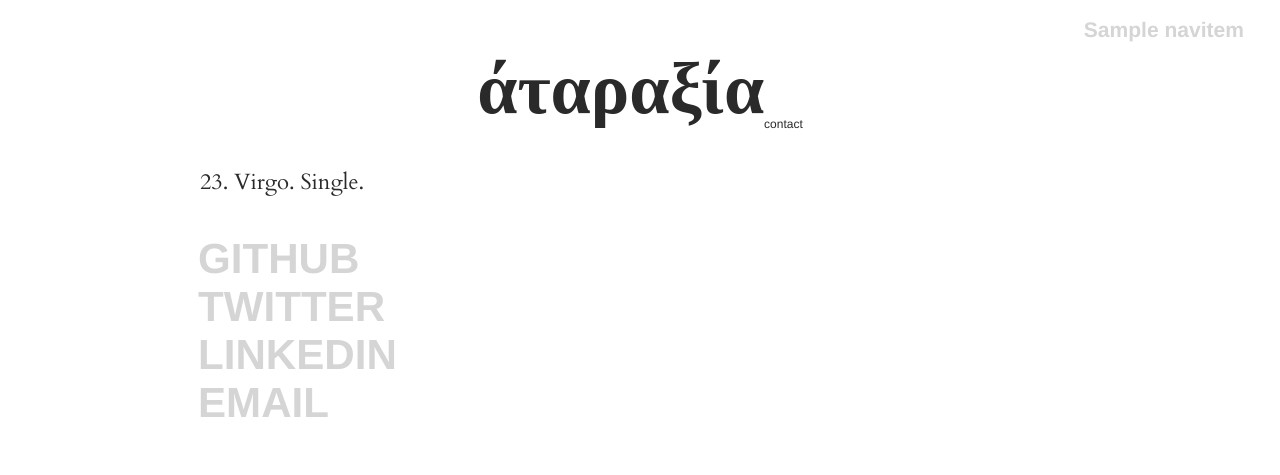
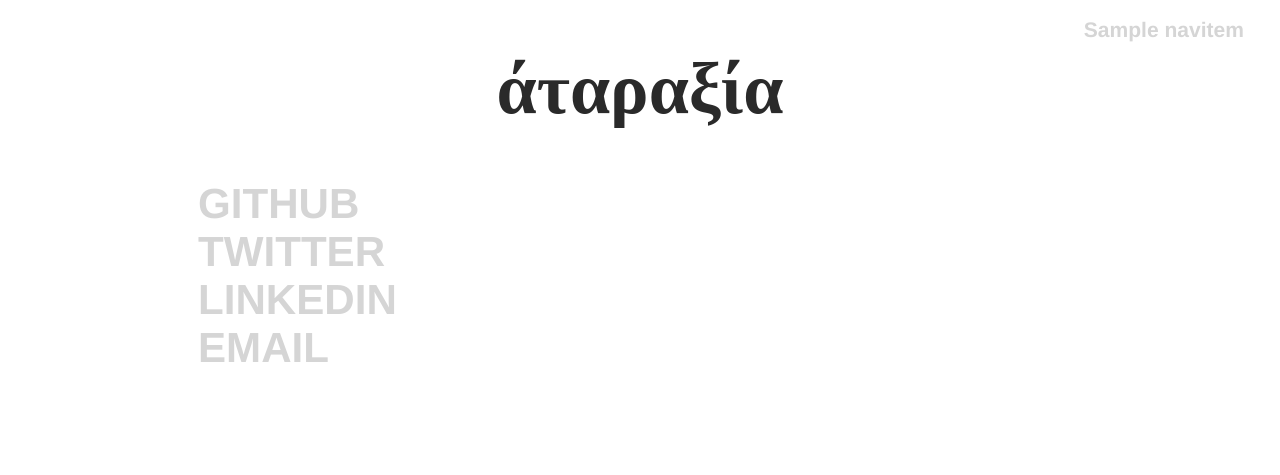
Before and after one commit to lelandlater/ataraxia-lite, a Flask app: template web/templates/contact.html in a window 1280 px wide. Shown: the top 475 px of the page. Run offline with Flask 2, Linux system fonts and the light colour scheme; the template is opened without the code that fills it: most values are stand-ins (such as "Sample title", 1, 10 or a date in 2020); some web fonts are replaced.

Commit message:
Cleaned up contact profile. Added favicon, but need to test on various browsers.

```diff
--- a/web/templates/contact.html
+++ b/web/templates/contact.html
@@ -7,18 +7,11 @@
 {% endblock %}
 
 {% block header %}
-<!-- ATARAXIA in Greek -->
-<h1 class="ataraxia-logo logo-medium ataraxia-primary">&#x3AC;&#x3C4;&#x3B1;&#x3C1;&#x3B1;&#x3BE;&#x3AF;&#x3B1;<sub class="beta subheading">contact</sub></h1>
-{% endblock %}
-
-{% block recent %}
+<h1 class="ataraxia-logo logo-medium ataraxia-primary">&#x3AC;&#x3C4;&#x3B1;&#x3C1;&#x3B1;&#x3BE;&#x3AF;&#x3B1;</h1>
 {% endblock %}
 
 {% block content %}
-<div class="writing ataraxia-text-color">
-    <br>
-    <p>23. Virgo. Single.</p>
-</div>
+<div class="whitespace"></div>
 <div id="contact-links">
     <ul class="link-color">
         <li><a href="https://github.com/lelandlater/ataraxia"><h1>GITHUB</h1></a></li>
```
Also changed, not shown: web/static/favicon/favicon.ico (added), 1 other file.
